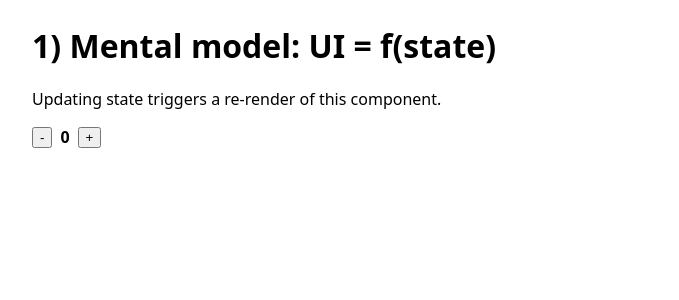
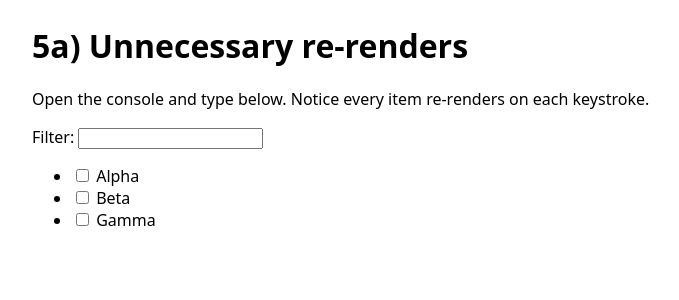
Before and after one commit to chrgue/react-intro, a React (Vite) app: page / in a window 1280 px wide. Shown: the top 300 px of the page, without its empty margins (0-679 px from the left). Built offline with nearby package versions, Linux system fonts and the light colour scheme.

Commit message:
feat(05a): demo unnecessary re-renders with inline handlers and index keys

```diff
--- a/src/App.tsx
+++ b/src/App.tsx
@@ -1,17 +1,43 @@
-import {useState} from "react";
+import { useState } from 'react';
+import { TodoItem } from './components';
+
+type Todo = { id: number; text: string; done: boolean };
 
 export default function App() {
-    const [count, setCount] = useState(0);
+    const [todos, setTodos] = useState<Todo[]>([
+        { id: 1, text: 'Alpha', done: false },
+        { id: 2, text: 'Beta', done: false },
+        { id: 3, text: 'Gamma', done: false },
+    ]);
+    const [filter, setFilter] = useState('');
+
+    // PROBLEM: inline callback is re-created on every render,
+    // so children see a new prop and re-render.
+    const onToggle = (id: number) => {
+        setTodos((xs) => xs.map((t) => (t.id === id ? { ...t, done: !t.done } : t)));
+    };
+
+    // PROBLEM: derive list during render (fine functionally, but we’ll
+    // later show how to memoize when it’s heavy).
+    const visible = todos.filter((t) =>
+        t.text.toLowerCase().includes(filter.toLowerCase()),
+    );
 
     return (
         <div style={{ fontFamily: 'system-ui, sans-serif', margin: 24 }}>
-            <h1>1) Mental model: UI = f(state)</h1>
-            <p>Updating state triggers a re-render of this component.</p>
-            <div style={{ display: 'flex', gap: 8, alignItems: 'center' }}>
-                <button onClick={() => setCount((c) => c - 1)}>-</button>
-                <strong>{count}</strong>
-                <button onClick={() => setCount((c) => c + 1)}>+</button>
-            </div>
+            <h1>5a) Unnecessary re-renders</h1>
+            <p>Open the console and type below. Notice every item re-renders on each keystroke.</p>
+
+            <label>
+                Filter: <input value={filter} onChange={(e) => setFilter(e.target.value)} />
+            </label>
+
+            <ul>
+                {visible.map((t, idx) => (
+                    // PROBLEM: using index as key can lead to issues on reordering
+                    <TodoItem key={idx} {...t} onToggle={onToggle} />
+                ))}
+            </ul>
         </div>
     );
 }
--- /dev/null
+++ b/src/components/TodoItem.tsx
@@ -0,0 +1,18 @@
+type Props = {
+    id: number;
+    text: string;
+    done: boolean;
+    onToggle: (id: number) => void;
+};
+
+export function TodoItem({ id, text, done, onToggle }: Props) {
+    console.log('render <TodoItem>', id); // noisy on purpose
+    return (
+        <li>
+            <label>
+                <input type="checkbox" checked={done} onChange={() => onToggle(id)} />{' '}
+                <span style={{ textDecoration: done ? 'line-through' : 'none' }}>{text}</span>
+            </label>
+        </li>
+    );
+}
--- /dev/null
+++ b/src/components/index.ts
@@ -0,0 +1 @@
+export * from "./TodoItem.tsx"
```
